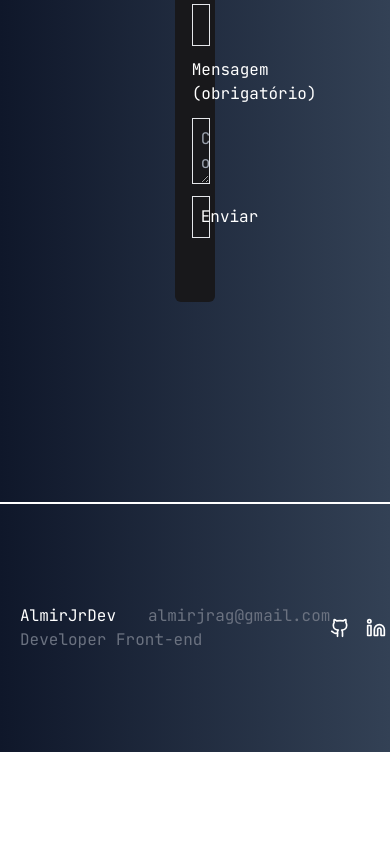
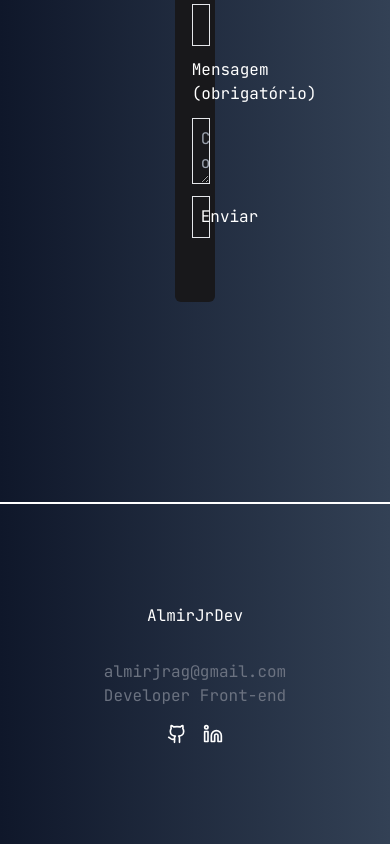
Before and after one commit to AlmirJrDev/portfolio, a React (Vite) app: page /contact in a window 390 px wide. Shown: the part 1172-2016 px from the top of the page. Before the commit the page ends 1924 px from the top, so only its background shows below. Built offline with nearby package versions, Linux system fonts and the light colour scheme.

Commit message:
Footer homepage media query

```diff
--- a/src/pages/home/Footer.tsx
+++ b/src/pages/home/Footer.tsx
@@ -8,15 +8,15 @@ export function Footer() {
 
       className='border-t-2 border-white'>
         <div className='pl-60 pr-60 mt-20 mb-20 max-lg:p-5'>
-          <div className='flex justify-between items-center'>
+          <div className='flex justify-between items-center max-lg:flex-col '>
             <div>
-            <div className='flex gap-8'>
+            <div className='flex gap-8 max-lg:flex-col max-lg:flex max-lg:justify-center max-lg:items-center'>
               <h2 className='text-white'>AlmirJrDev</h2> <a className='text-gray-500' href="mailto:almirjrag@gmail.com">almirjrag@gmail.com</a>
             </div>
-            <span className='text-gray-500'>Developer Front-end</span>
+            <span className='text-gray-500 max-lg:mb-2'>Developer Front-end</span>
           </div>
 
-          <div className='flex gap-4'>
+          <div className='flex gap-4 max-lg:mt-4'>
             <a href="#"><Github className='size-5 text-white'/></a>
             <a href="#"><LinkedinIcon className='size-5 text-white'/></a>
           </div>
```
